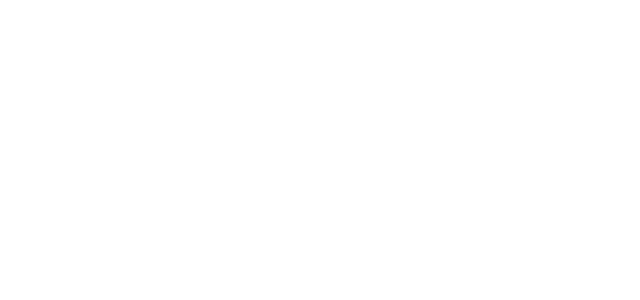
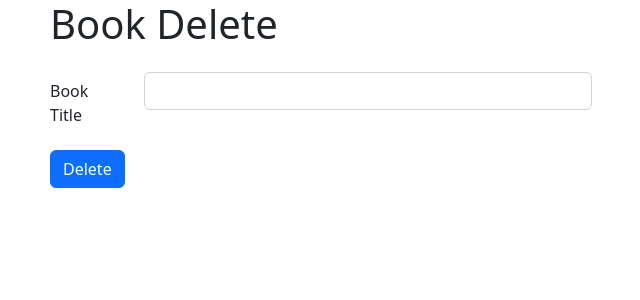
Before and after one commit to t-log/libraryAngularApp, an Angular app: page /delete in a window 1280 px wide. Before the commit this address led to /. Shown: the top 300 px of the page, without its empty margins (32-672 px from the left). Built offline with nearby package versions, Linux system fonts and the light colour scheme.

Commit message:
Adds delete feature

```diff
--- a/src/app/app.module.ts
+++ b/src/app/app.module.ts
@@ -7,10 +7,12 @@ import { AdminLoginComponent } from './admin-login/admin-login.component';
 import { RouterModule, Routes } from '@angular/router';
 import { BooksentryComponent } from './booksentry/booksentry.component';
 import { BookSearchComponent } from './book-search/book-search.component';
+import { BookDeleteComponent } from './book-delete/book-delete.component';
 
 const myRoute:Routes = [{path:"",component:AdminLoginComponent},
                         {path:"entry",component:BooksentryComponent},
                         {path:"search",component:BookSearchComponent},
+                        {path:"delete",component:BookDeleteComponent},
                        ]
 
 @NgModule({
@@ -18,7 +20,8 @@ const myRoute:Routes = [{path:"",component:AdminLoginComponent},
     AppComponent,
     AdminLoginComponent,
     BooksentryComponent,
-    BookSearchComponent
+    BookSearchComponent,
+    BookDeleteComponent
   ],
   imports: [
     BrowserModule,
--- /dev/null
+++ b/src/app/book-delete/book-delete.component.html
@@ -0,0 +1,18 @@
+<div class="container">
+    <div class="row ">
+        <div class="col col-12 col-sm-12 col-md-12 col-lg-12 col-xl-12 col-xxl-12">
+            <div class="row g-3 col-lg-6">
+                <h1>Book Delete</h1>
+                <form>
+                    <div class="row mb-3">
+                      <label for="inputEmail3" class="col-sm-2 col-form-label">Book Title</label>
+                      <div class="col-sm-10">
+                        <input type="text" class="form-control" id="">
+                      </div>
+                    </div>
+                    <button type="submit" class="btn btn-primary">Delete</button>
+                  </form>
+            </div>
+        </div>
+    </div>
+</div>
```
Also changed, not shown: src/app/book-delete/book-delete.component.ts (added, +10 -0 lines), src/app/book-delete/book-delete.component.css (added).
